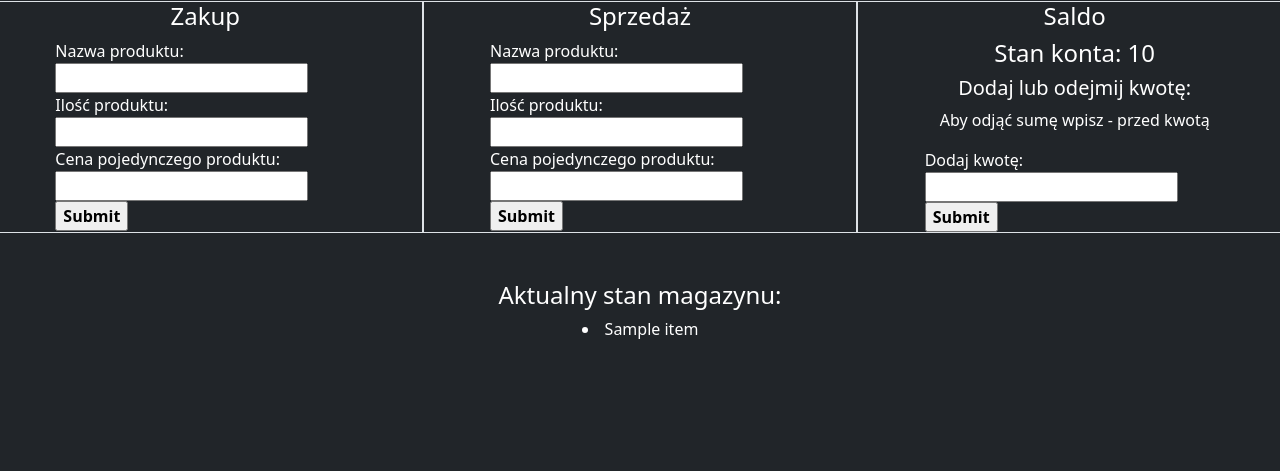
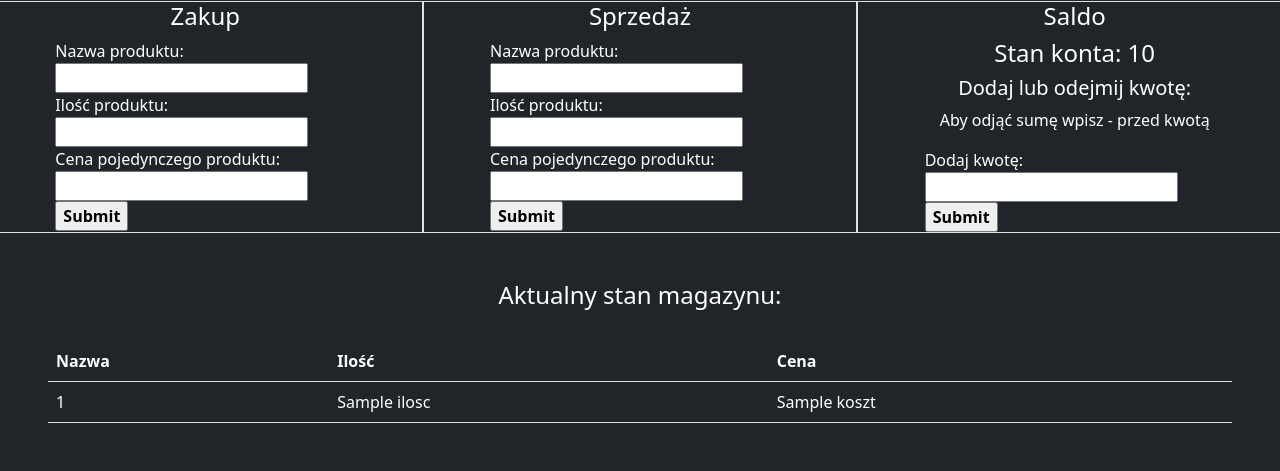
Before and after one commit to woroszek/strona_internetowa, a Flask app: template templates/page.html in a window 1280 px wide. Shown: the part 353-824 px from the top of the page. Before the commit the page ends 692 px from the top, so only its background shows below. Run offline with Flask 3, Linux system fonts and the light colour scheme; the template is opened without the code that fills it: most values are stand-ins (such as "Sample title", 1, 10 or a date in 2020).

Commit message:
warehouse stock added

```diff
--- a/main.py
+++ b/main.py
@@ -9,9 +9,8 @@ def index():
     balance = manager.balance
     komunikat = manager.komunikat
     history = manager.warehouse
-    result = [f'{item[0]} w ilości {item[1]["ilosc"]} w cenie {item[1]["koszt"]} za sztukę' for item in history]
     manager.history_write()
-    return render_template('page.html', balance=balance, komunikat=komunikat, result=result)
+    return render_template('page.html', balance=balance, komunikat=komunikat, history=history)
 
 
 @app.route("/purchase", methods=["POST"])
--- a/templates/page.html
+++ b/templates/page.html
@@ -21,6 +21,11 @@
         form input {
         color: black;
         font-weight: bold;
+        }
+        th, td {
+        padding: 8px;
+        text-align: left;
+        border-bottom: 1px solid #DDD;
 }
 
 
@@ -91,10 +96,26 @@
 
     </div>
     <div class="container-fluid p-5 bg-dark text-white">
-        <h4 class="text-center">Aktualny stan magazynu:</h4>
-        {% for item in result %}
-        <li class="text-center">{{ item }}</li>
-        {% endfor %}
+        <h4 class="text-center">Aktualny stan magazynu:</h4><br>
+      <table style="width:100%">
+      <thead>
+      <th scope="col">Nazwa</th>
+      <th scope="col">Ilość</th>
+      <th scope="col">Cena</th>
+      </thead>
+      <tbody>
+      <tr>
+        {% for item in history %}
+      <tr>
+        <td>{{ item[0] }}</td>
+        <td>{{ item[1]["ilosc"] }}</td>
+        <td>{{ item[1]["koszt"] }}</td>
+      </tr>
+      {% endfor %}
+
+      </tbody>
+
+    </table>
     </div>
 
 
```
